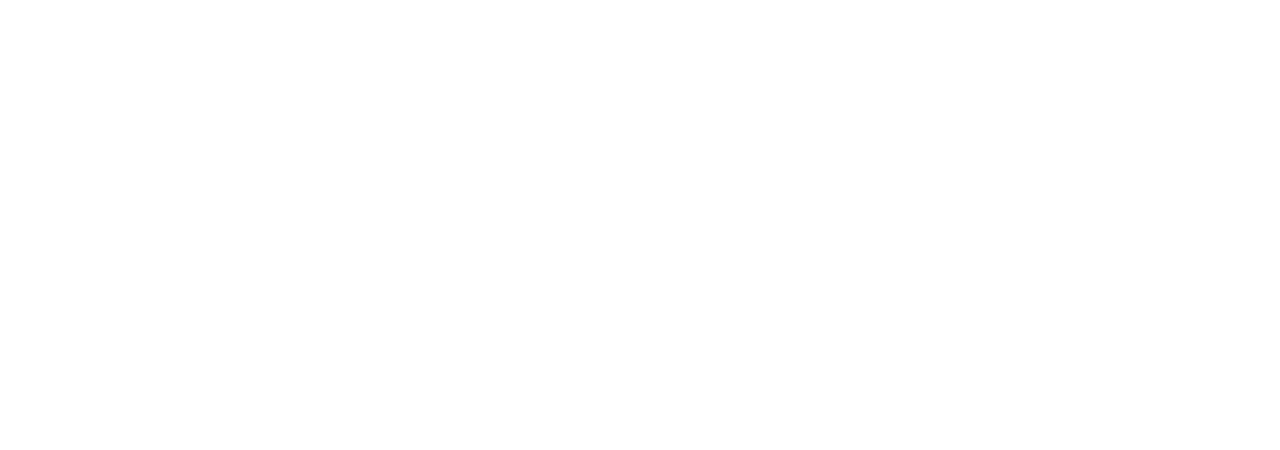
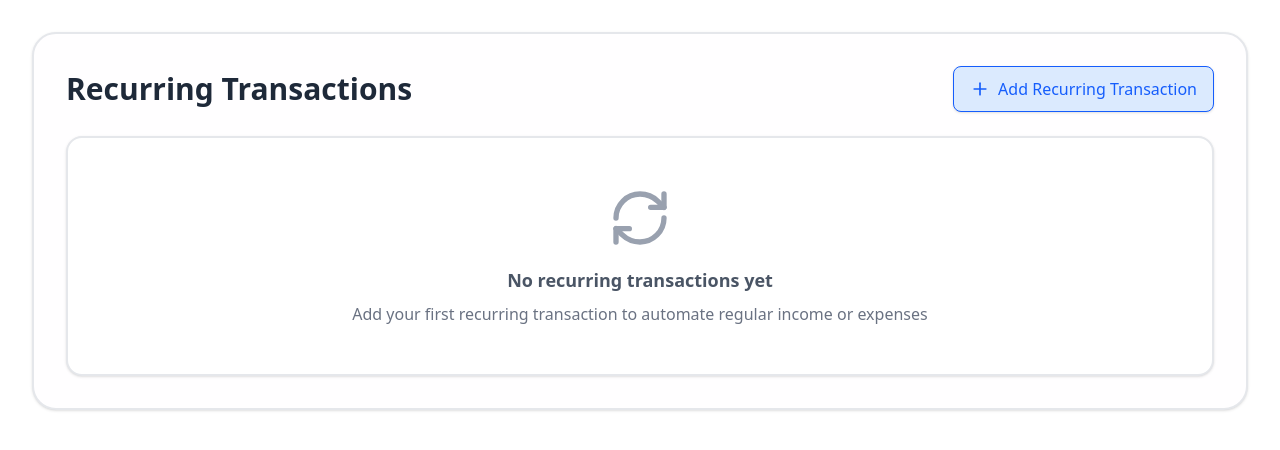
Before and after one commit to david-botha/finance-tracker, a Next.js app: page /recurring in a window 1280 px wide. Shown: the top 450 px of the page. Built offline with nearby package versions, Linux system fonts and the light colour scheme.

Commit message:
feat: add recurring transaction card view

```diff
--- a/app/recurring/page.js
+++ b/app/recurring/page.js
@@ -1,9 +1,40 @@
 'use client'
 
-import { getRecurringTransactions, saveRecurringTransactions } from "@/lib/recurring"
+import { useState, useEffect, useMemo } from 'react'
+import { getRecurringTransactions, saveRecurringTransactions } from '@/lib/recurring'
+import RecurringTransactionList from '@/components/recurring/RecurringTransactionList'
 
 const RecurringTransactions = () => {
-  return <></>
+  const [recurringTransactions, setRecurringTransactions] = useState([])
+  const [isInitialLoad, setIsInitialLoad] = useState(true)
+
+  useEffect(() => {
+    setRecurringTransactions(getRecurringTransactions())
+    setIsInitialLoad(false)
+  }, [])
+
+  useEffect(() => {
+    if (!isInitialLoad) {
+      saveRecurringTransactions(recurringTransactions)
+    }
+  }, [recurringTransactions, isInitialLoad])
+
+  const sortedTransactions = useMemo(() => {
+    return [...recurringTransactions].sort((a, b) => {
+      return new Date(b.startDate) - new Date(a.startDate)
+    })
+  }, [recurringTransactions])
+
+  const addTransaction = transaction => {
+    const newTransaction = { ...transaction, id: crypto.randomUUID() }
+    setRecurringTransactions(prevTransactions => [...prevTransactions, newTransaction])
+  }
+
+  return (
+    <div>
+      <RecurringTransactionList recurringTransactions={sortedTransactions} addTransaction={addTransaction} />
+    </div>
+  )
 }
 
 export default RecurringTransactions
--- a/app/transactions/page.js
+++ b/app/transactions/page.js
@@ -1,8 +1,8 @@
 'use client'
 
 import { useState, useEffect, useMemo } from 'react'
+import { getTransactions, saveTransactions } from '@/lib/storage'
 import TransactionList from '@/components/transactions/TransactionList'
-import { getTransactions, saveTransactions } from '@/lib/storage'
 
 const Transactions = () => {
   const [transactions, setTransactions] = useState([])
--- a/components/recurring/RecurringTransactionForm.jsx
+++ b/components/recurring/RecurringTransactionForm.jsx
@@ -1,10 +1,9 @@
 'use client'
 
 import { useState } from 'react'
-import { getRecurringTransactions, saveRecurringTransactions } from '@/lib/recurring'
 import Button from '../ui/Button'
 
-const RecurringTransactionForm = ({ onClose }) => {
+const RecurringTransactionForm = ({ addTransaction, onClose }) => {
   const [startDate, setStartDate] = useState(new Date().toISOString().split('T')[0])
   const [endDate, setEndDate] = useState('')
   const [frequency, setFrequency] = useState('')
@@ -34,7 +33,6 @@
     if (endDate && startDate > endDate) return
 
     const transactionData = {
-      id: crypto.randomUUID(),
       startDate,
       endDate: endDate || null,
       frequency,
@@ -45,9 +43,7 @@
       amount: type === 'expense' ? -parseFloat(amount) : parseFloat(amount),
     }
 
-    const existingRecurringTransactions = getRecurringTransactions()
-    saveRecurringTransactions([...existingRecurringTransactions, transactionData])
-
+    addTransaction(transactionData)
     onClose()
   }
 
--- /dev/null
+++ b/components/recurring/RecurringTransactionList.jsx
@@ -0,0 +1,117 @@
+'use client'
+
+import { useState } from 'react'
+import { Calendar, RefreshCw, Tag, Plus } from 'lucide-react'
+import Button from '@/components/ui/Button'
+import Modal from '@/components/ui/Modal'
+import RecurringTransactionForm from './RecurringTransactionForm'
+
+const RecurringTransactionList = ({ recurringTransactions, addTransaction }) => {
+  const [isModalOpen, setIsModalOpen] = useState(false)
+
+  const handleClose = () => {
+    setIsModalOpen(false)
+  }
+
+  const handleAdd = () => {
+    setIsModalOpen(true)
+  }
+
+  return (
+    <div className="bg-[#fffeff] rounded-3xl p-8 transition-all duration-300 border-2 border-gray-200 shadow-sm m-8">
+      <div className="flex items-center justify-between mb-6">
+        <h1 className="text-3xl text-gray-800 font-semibold">Recurring Transactions</h1>
+        <Button onClick={handleAdd} className="flex items-center gap-2">
+          <Plus className="size-5" />
+          Add Recurring Transaction
+        </Button>
+      </div>
+
+      {recurringTransactions.length > 0 ? (
+        <div className="grid grid-cols-3 gap-6">
+          {recurringTransactions.map(transaction => (
+            <div
+              key={transaction.id}
+              className="bg-white rounded-2xl p-6 border-2 border-gray-200 shadow-sm hover:shadow-md transition-all duration-300 hover:border-blue-300"
+            >
+              {/* Header - Description and Amount */}
+              <div className="mb-4">
+                <h3 className="text-lg font-semibold text-gray-800 mb-2">
+                  {transaction.description}
+                </h3>
+                <div
+                  className={`text-2xl font-bold tracking-tight ${
+                    transaction.type === 'income' ? 'text-green-600' : 'text-red-600'
+                  }`}
+                >
+                  {transaction.type === 'income' ? '+' : '-'}R
+                  {Math.abs(transaction.amount).toFixed(2)}
+                </div>
+              </div>
+
+              {/* Details */}
+              <div className="space-y-3">
+                {/* Category */}
+                <div className="flex items-center gap-2">
+                  <Tag className="size-4 text-gray-500" />
+                  <span className="inline-flex items-center px-3 py-1 rounded-full text-sm font-medium bg-blue-100 text-blue-700 border border-blue-200">
+                    {transaction.category}
+                  </span>
+                </div>
+
+                {/* Frequency */}
+                <div className="flex items-center gap-2">
+                  <RefreshCw className="size-4 text-gray-500" />
+                  <span className="text-sm text-gray-600 font-medium">
+                    {transaction.frequency.charAt(0).toUpperCase() + transaction.frequency.slice(1)}
+                  </span>
+                </div>
+
+                {/* Start Date */}
+                <div className="flex items-center gap-2">
+                  <Calendar className="size-4 text-gray-500" />
+                  <div className="text-sm text-gray-600">
+                    <span className="font-medium">Start: </span>
+                    {new Date(transaction.startDate).toISOString().split('T')[0]}
+                  </div>
+                </div>
+
+                {/* End Date */}
+                {transaction.endDate && (
+                  <div className="flex items-center gap-2 pl-6">
+                    <div className="text-sm text-gray-600">
+                      <span className="font-medium">End: </span>
+                      {new Date(transaction.endDate).toISOString().split('T')[0]}
+                    </div>
+                  </div>
+                )}
+              </div>
+            </div>
+          ))}
+        </div>
+      ) : (
+        /* Empty State */
+        <div className="bg-white rounded-2xl p-12 border-2 border-gray-200 shadow-sm">
+          <div className="text-center">
+            <div className="text-gray-400 mb-4">
+              <RefreshCw className="size-16 mx-auto" />
+            </div>
+            <h3 className="text-lg font-semibold text-gray-600 mb-2">
+              No recurring transactions yet
+            </h3>
+            <p className="text-gray-500">
+              Add your first recurring transaction to automate regular income or expenses
+            </p>
+          </div>
+        </div>
+      )}
+
+      {/* Modal for Adding Recurring Transactions */}
+      <Modal isOpen={isModalOpen} onClose={handleClose} title="Add Recurring Transaction">
+        <RecurringTransactionForm addTransaction={addTransaction} onClose={handleClose} />
+      </Modal>
+    </div>
+  )
+}
+
+export default RecurringTransactionList
```
